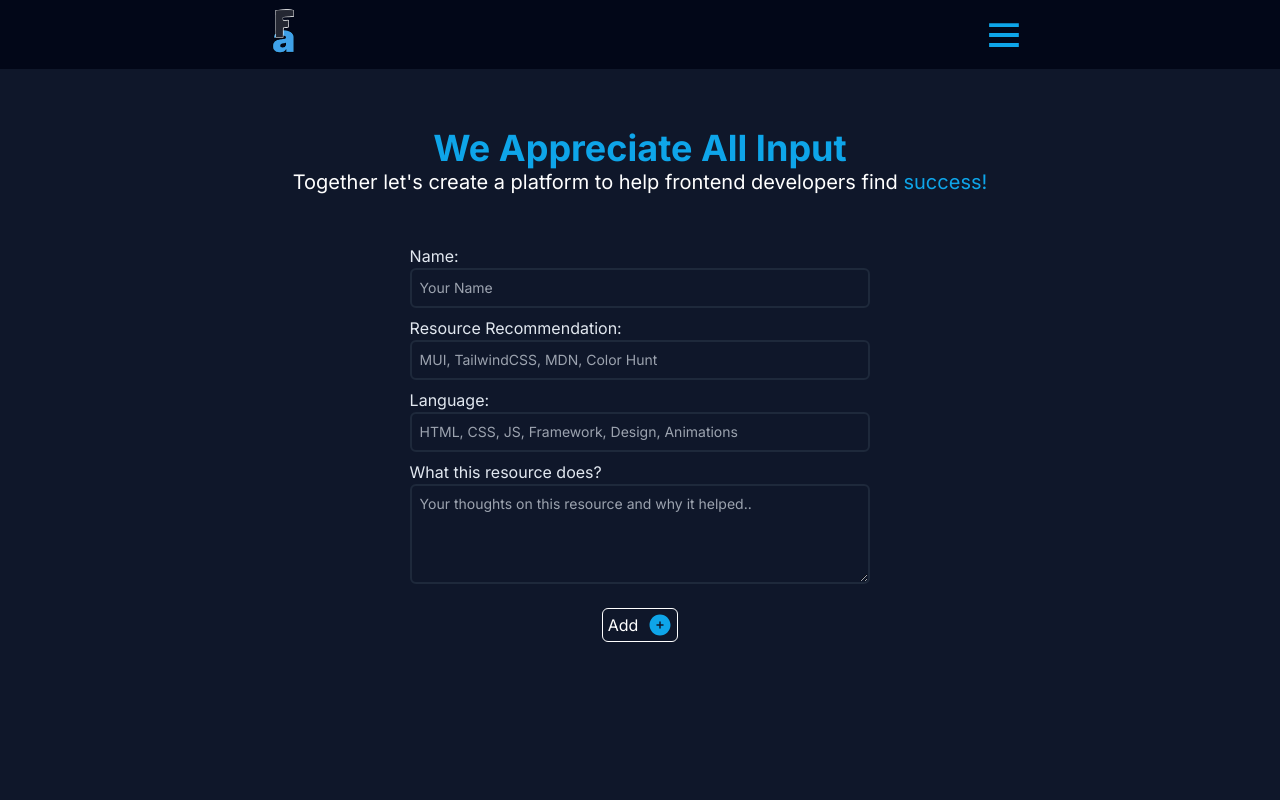
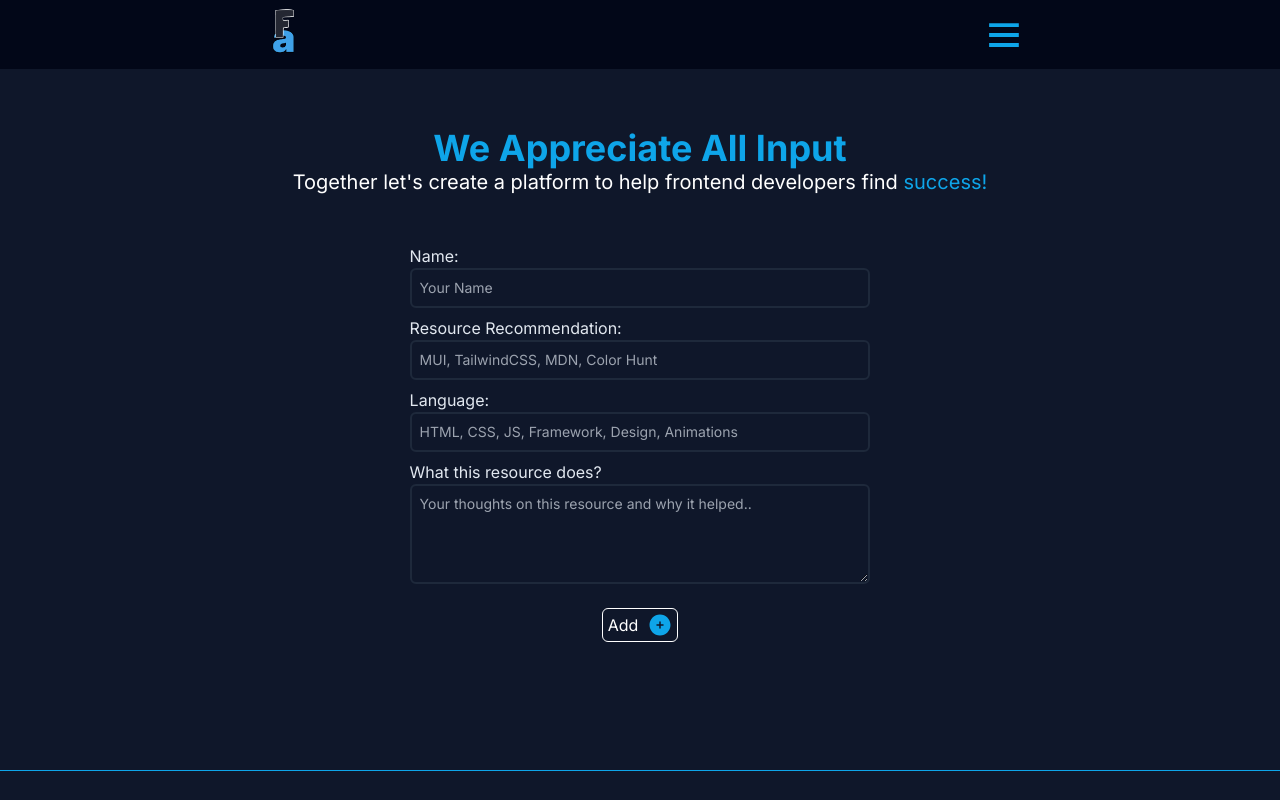
Before and after one commit to dustinsoos/frontend-assets, a Next.js app: page /recommend in a window 1280 px wide. Shown: the top 800 px of the page. Built offline with nearby package versions, Linux system fonts and the light colour scheme.

Commit message:
hr to recommend

```diff
--- a/app/recommend/page.jsx
+++ b/app/recommend/page.jsx
@@ -148,6 +148,7 @@ export default function Recommend() {
           </div>
         )}
       </main>
+      <hr className=" border-sky-500" />
     </>
   );
 }
```
